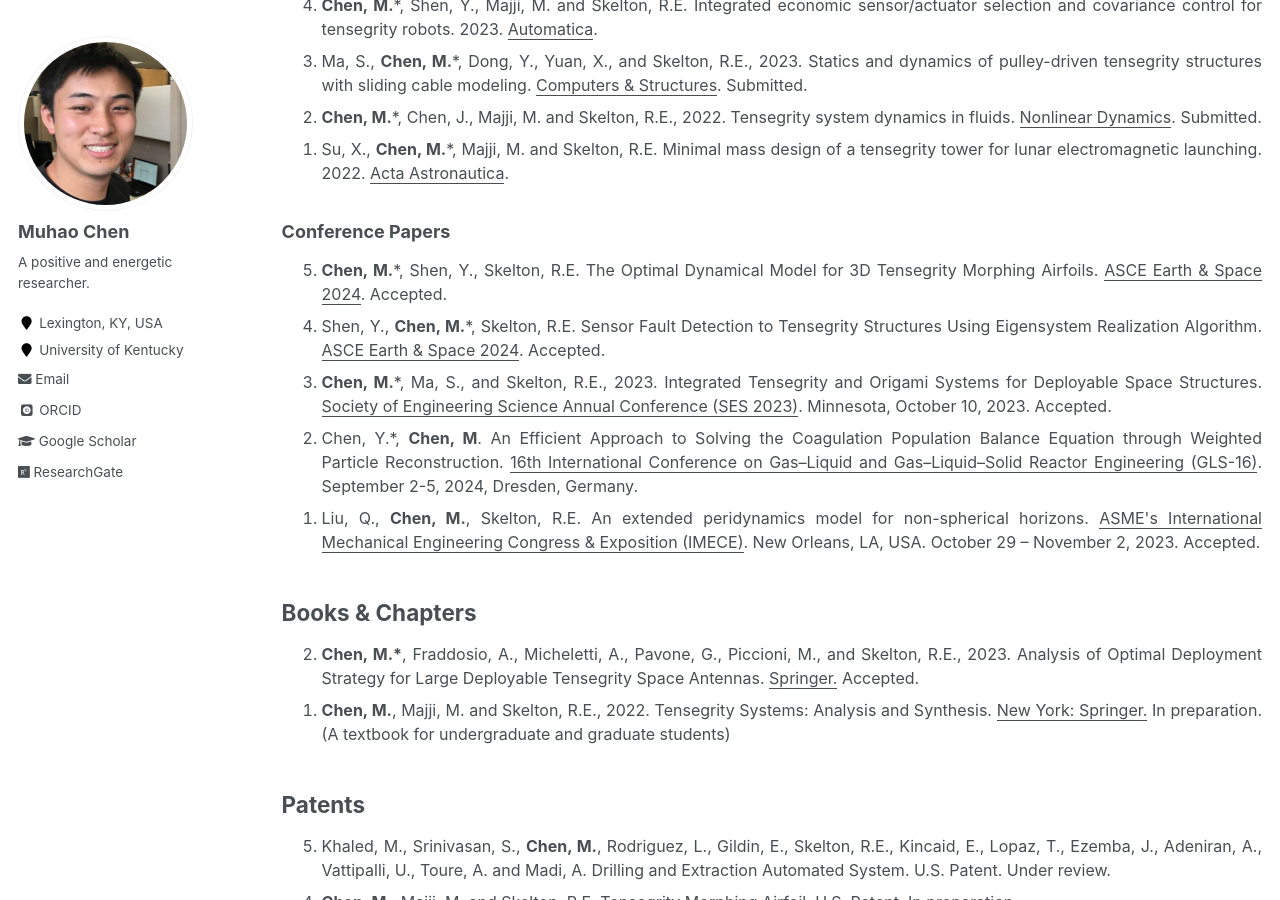
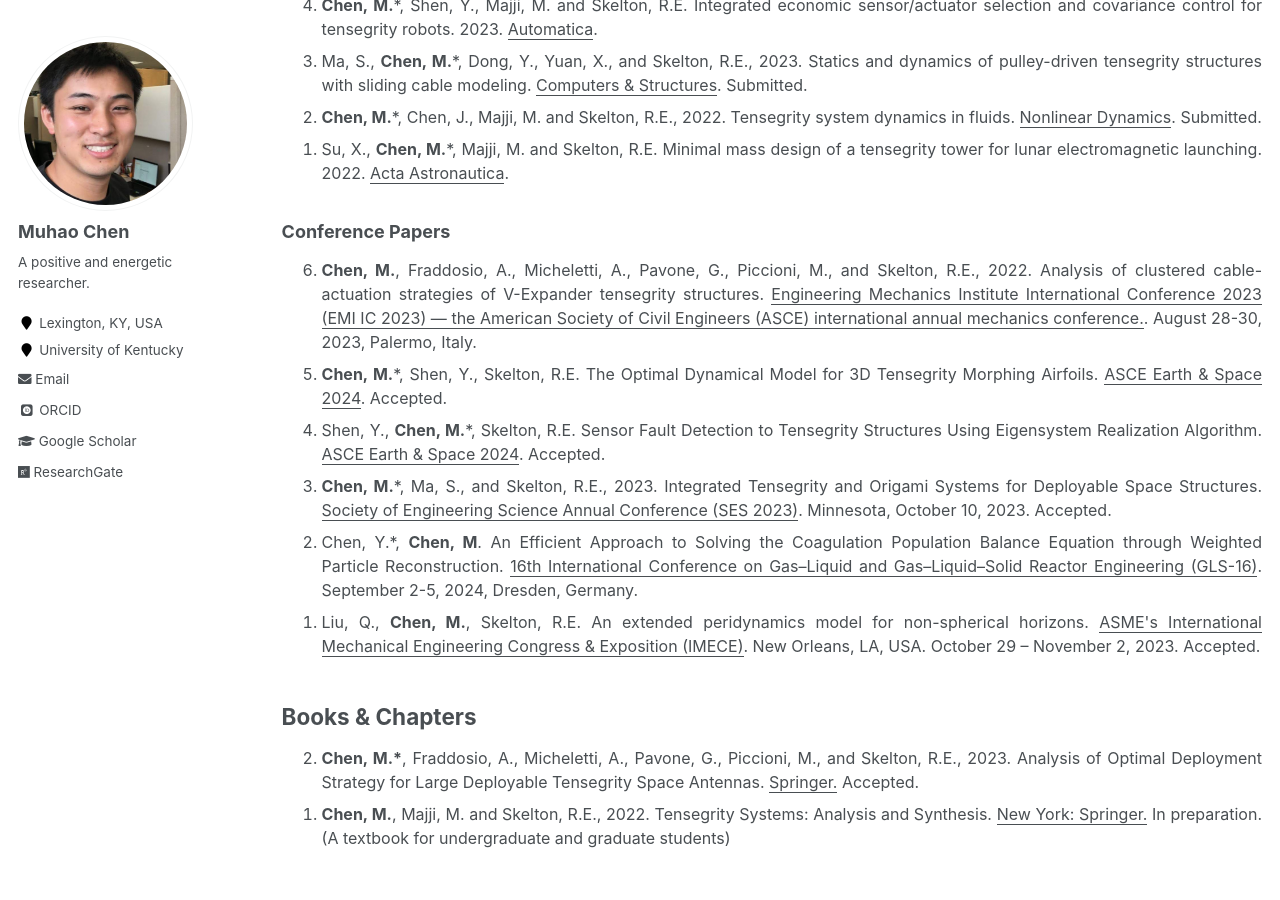
Before and after one commit to Muhao-Chen/muhao-chen.github.io, a Jekyll site: the page built from _pages/publication.md, in a window 1280 px wide and 900 px high, scrolled down 2859 px. Built offline with Jekyll 4.4.1, drawn with Linux system fonts in a browser that asks for light colours; some web fonts are replaced.

Commit message:
Update publication.md

```diff
--- a/_pages/publication.md
+++ b/_pages/publication.md
@@ -81,6 +81,7 @@ toc: true
 ### Conference Papers
 <font size=3>
 <ol reversed>
+<li> <strong>Chen, M.</strong>, Fraddosio, A., Micheletti, A., Pavone, G., Piccioni, M., and Skelton, R.E., 2022. Analysis of clustered cable-actuation strategies of V-Expander tensegrity structures. <u>Engineering Mechanics Institute International Conference 2023 (EMI IC 2023) — the American Society of Civil Engineers (ASCE) international annual mechanics conference.</u>. August 28-30, 2023, Palermo, Italy. </li>
 <li> <strong>Chen, M.</strong>*, Shen, Y., Skelton, R.E. The Optimal Dynamical Model for 3D Tensegrity Morphing Airfoils. <u>ASCE Earth & Space 2024</u>. Accepted. </li>
 <li> Shen, Y., <strong>Chen, M.</strong>*, Skelton, R.E. Sensor Fault Detection to Tensegrity Structures Using Eigensystem Realization Algorithm. <u>ASCE Earth & Space 2024</u>. Accepted. </li>
 <li> <strong>Chen, M.</strong>*, Ma, S., and Skelton, R.E., 2023. Integrated Tensegrity and Origami Systems for Deployable Space Structures. <u>Society of Engineering Science Annual Conference (SES 2023)</u>. Minnesota, October 10, 2023. Accepted. </li>
```
